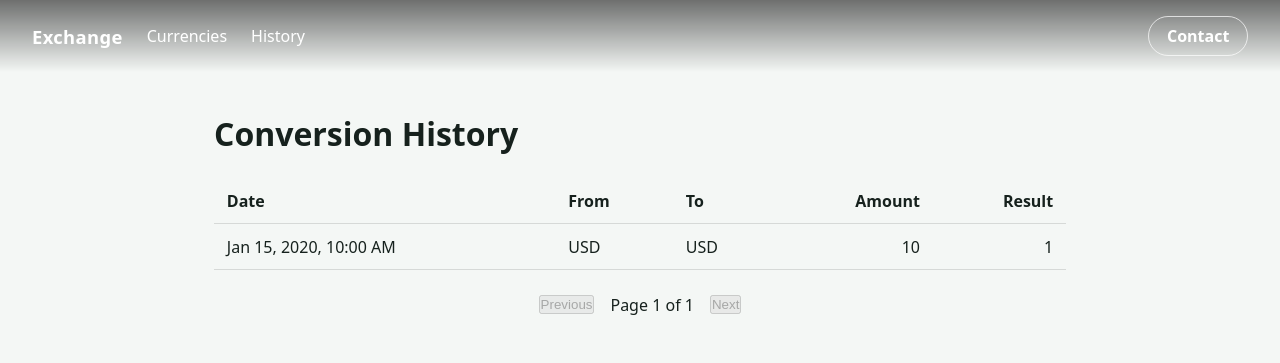
After one commit to dmytrozelinskyy/currency-converter, a Spring Boot app: page /history.html in a window 1280 px wide. The commit adds this page. Shown: the top 363 px of the page. Run offline with Spring Boot 4, Linux system fonts and the light colour scheme; tables that the repository leaves empty hold one stand-in row (values such as "Sample post"); some of the project's set-up classes (security, data sources, template engines, error pages and the like) are left out, and stand-ins take their place.

Commit message:
feat(ui): add conversion history page; recent conversions deleted from main page

```diff
--- a/src/main/resources/static/css/style.css
+++ b/src/main/resources/static/css/style.css
@@ -251,3 +251,32 @@ body {
     margin: 0 auto;
     padding: 7rem 1.5rem 3rem;
 }
+
+/* -- History Page Style -- */
+.history-page {
+    max-width: 900px;
+    margin: 0 auto;
+    padding: 7rem 1.5rem 3rem;
+}
+
+.history-table {
+    width: 100%;
+    border-collapse: collapse;
+    margin: 1.5rem 0;
+}
+
+.history-table th,
+.history-table td {
+    padding: 0.7rem 0.8rem;
+    text-align: left;
+    border-bottom: 1px solid rgba(0, 0, 0, 0.12);
+}
+
+.history-table .num { text-align: right; }
+
+.pager {
+    display: flex;
+    align-items: center;
+    justify-content: center;
+    gap: 1rem;
+}
--- a/src/main/resources/static/currencies.html
+++ b/src/main/resources/static/currencies.html
@@ -14,7 +14,7 @@
     <nav class="tabs">
         <ul>
             <li><a href="currencies.html">Currencies</a></li>
-            <li><a href="#rates">Rates</a></li>
+            <li><a href="history.html">History</a></li>
         </ul>
     </nav>
 
--- /dev/null
+++ b/src/main/resources/static/history.html
@@ -0,0 +1,57 @@
+<!doctype html>
+<html lang="en">
+<head>
+    <meta charset="UTF-8">
+    <meta name="viewport"
+          content="width=device-width, initial-scale=1.0">
+    <meta http-equiv="X-UA-Compatible" content="ie=edge">
+    <title>History - Exchange</title>
+    <link rel="stylesheet" href="/css/style.css">
+</head>
+<body>
+    <header class="site-header">
+        <a class="brand" href="/">
+            <span class="brand-name">Exchange</span>
+        </a>
+
+        <nav class="tabs">
+            <ul>
+                <li><a href="currencies.html">Currencies</a></li>
+                <li><a href="history.html">History</a></li>
+            </ul>
+        </nav>
+
+        <div class="actions">
+            <button class="contact-btn" type="button">Contact</button>
+        </div>
+    </header>
+
+
+    <main class="history-page">
+        <h1>Conversion History</h1>
+
+        <table class="history-table">
+            <thead>
+            <tr>
+                <th>Date</th><th>From</th><th>To</th>
+                <th class="num">Amount</th>
+                <th class="num">Result</th>
+            </tr>
+            </thead>
+            <tbody id="history-body"></tbody>
+        </table>
+
+        <p id="history-empty" hidden>
+            No conversions yet. Convert something first.
+        </p>
+
+        <div class="pager">
+            <button id="prev" type="button">Previous</button>
+            <span id="page-info"></span>
+            <button id="next" type="button">Next</button>
+        </div>
+    </main>
+
+    <script src="/js/history.js"></script>
+</body>
+</html>
--- a/src/main/resources/static/index.html
+++ b/src/main/resources/static/index.html
@@ -15,7 +15,7 @@
         <nav class="tabs">
             <ul>
                 <li><a href="currencies.html">Currencies</a></li>
-                <li><a href="#rates">Rates</a></li>
+                <li><a href="history.html">History</a></li>
             </ul>
         </nav>
 
@@ -58,9 +58,6 @@
         </form>
 
         <p class="result" id="result" role="status"></p>
-
-        <h2 class="history-title">Recent conversions</h2>
-        <ul id="history" class="history"></ul>
     </main>
     <script src="/js/app.js"></script>
 </body>
--- /dev/null
+++ b/src/main/resources/static/js/history.js
@@ -0,0 +1,55 @@
+const body = document.getElementById('history-body');
+const empty = document.getElementById('history-empty');
+const prev = document.getElementById('prev');
+const next = document.getElementById('next');
+const pageInfo = document.getElementById('page-info');
+
+const PAGE_SIZE = 20;
+let current = 0;
+
+const dateFormat = new Intl.DateTimeFormat(undefined, {
+    dateStyle: 'medium',
+    timeStyle: 'short',
+});
+
+function cell(text, className) {
+    const td = document.createElement('td');
+    td.textContent = text;
+    if (className) td.className = className;
+    return td;
+}
+
+async function load(page) {
+    try {
+        const res = await fetch(`/api/history?page=${page}&size=${PAGE_SIZE}`);
+        if (!res.ok)
+            throw new Error(`Request failed: ${res.status}`);
+
+        const data = await res.json();
+        current = data.page.number;
+
+        body.replaceChildren(...data.content.map(h => {
+            const tr = document.createElement('tr');
+            tr.append(
+                cell(dateFormat.format(new Date(h.convertedAt))),
+                cell(h.from), cell(h.to),
+                cell(h.amount, 'num'), cell(h.result, 'num')
+            );
+            return tr;
+        }));
+
+        const total = data.page.totalPages;
+        empty.hidden = data.content.length > 0;
+        prev.disabled = current <= 0;
+        next.disabled = current + 1 >= total;
+        pageInfo.textContent = total > 0 ? `Page ${current + 1} of ${total}` : '';
+    } catch (err) {
+        empty.hidden = false;
+        empty.textContent = `Error: ${err.message}`;
+    }
+}
+
+prev.addEventListener('click', () => load(current - 1));
+next.addEventListener('click', () => load(current + 1));
+
+load(0);
```
Also changed, not shown: src/main/resources/static/js/app.js (+0 -17 lines).
